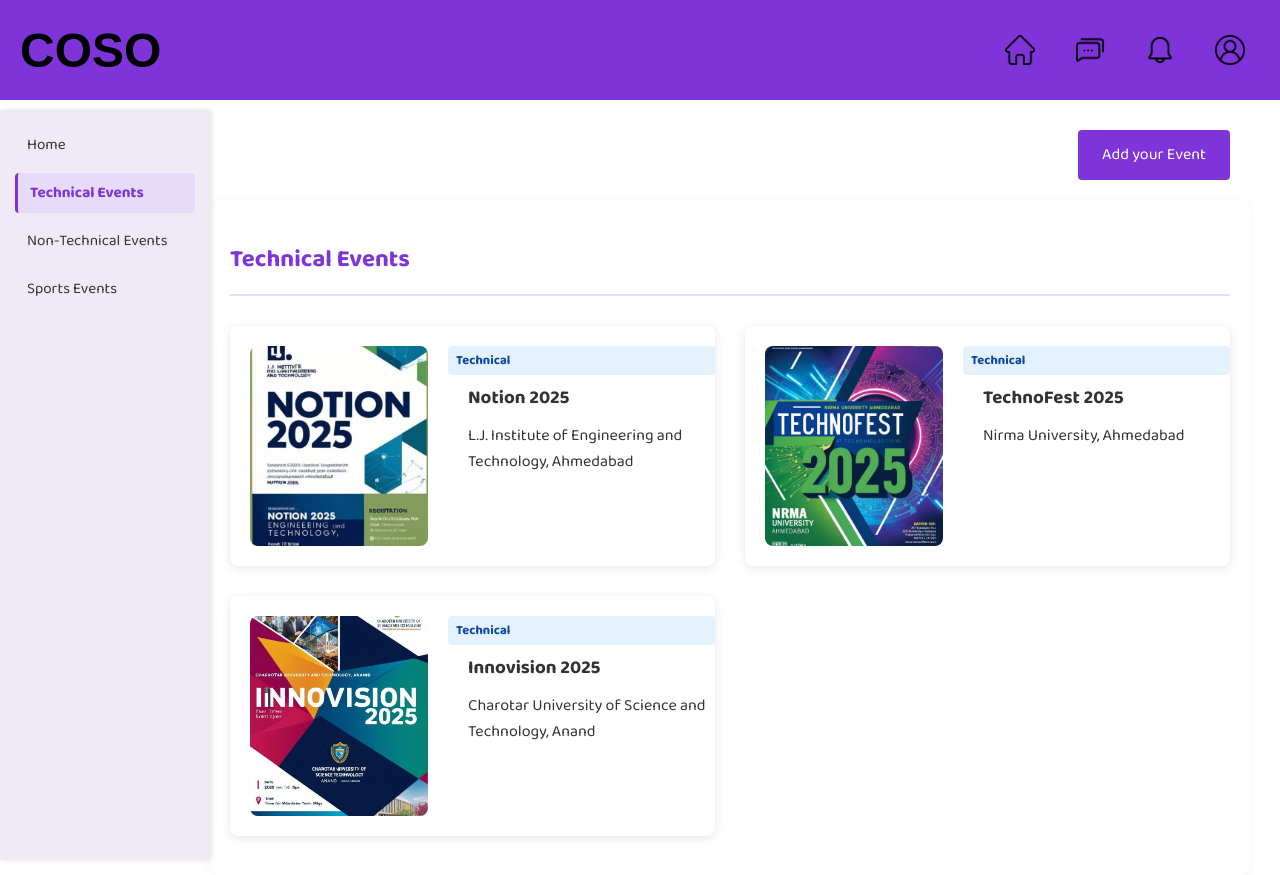
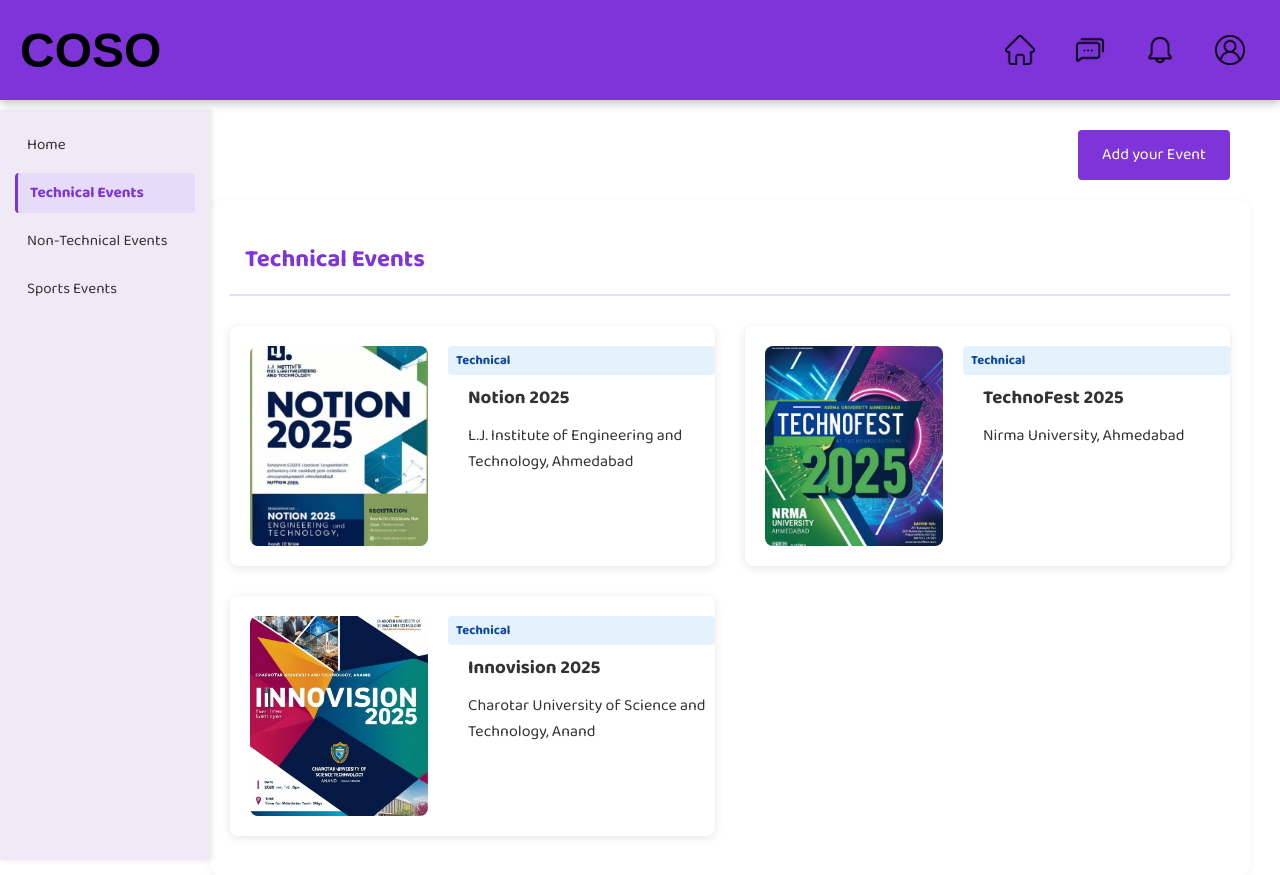
Before and after one commit to DhruvGohel46/COSO, a Django app: template coso_project/templates/index.html in a window 1280 px wide. Shown: the top 875 px of the page. Run offline with Django 4.2, Linux system fonts and the light colour scheme; the template is opened without the code that fills it, so the values that code supplies are empty; some web fonts are replaced.

Commit message:
design improvement

```diff
--- a/coso_project/static/css/index.css
+++ b/coso_project/static/css/index.css
@@ -9,7 +9,9 @@ body {
   overflow-x: hidden;
   max-width: 100%;
 }
-
+h2{
+  padding-left: 15px;
+}
 .button {
   display: inline-block;
   padding: 12px 24px;
@@ -38,6 +40,7 @@ header {
   left: 0;         /* Align to left edge */
   right: 0;        /* Align to right edge */
   z-index: 1000;   /* Ensure header stays on top */
+  box-shadow: 0 2px 10px rgba(0, 0, 0, 0.3); /* Added shadow */
 }
 
 header img {
--- a/coso_project/static/css/messages.css
+++ b/coso_project/static/css/messages.css
@@ -49,6 +49,7 @@ header {
     justify-content: space-between;
     padding: 10px 20px;
     height: 10vh;
+    box-shadow: 0 2px 10px rgba(0, 0, 0, 0.3); /* Added shadow */
 }
 
 header img {
--- a/coso_project/static/css/notifications.css
+++ b/coso_project/static/css/notifications.css
@@ -30,6 +30,7 @@ header {
     justify-content: space-between;
     padding: 10px 20px;
     height: 10vh;
+    box-shadow: 0 2px 10px rgba(0, 0, 0, 0.3); /* Added shadow */
 }
 
 header img {
--- a/coso_project/static/css/profile.css
+++ b/coso_project/static/css/profile.css
@@ -39,6 +39,7 @@ header {
     justify-content: space-between;
     padding: 10px 0px;
     height: 10vh;
+    box-shadow: 0 2px 10px rgba(0, 0, 0, 0.3); /* Added shadow */
 }
 
 .navbar {
```
